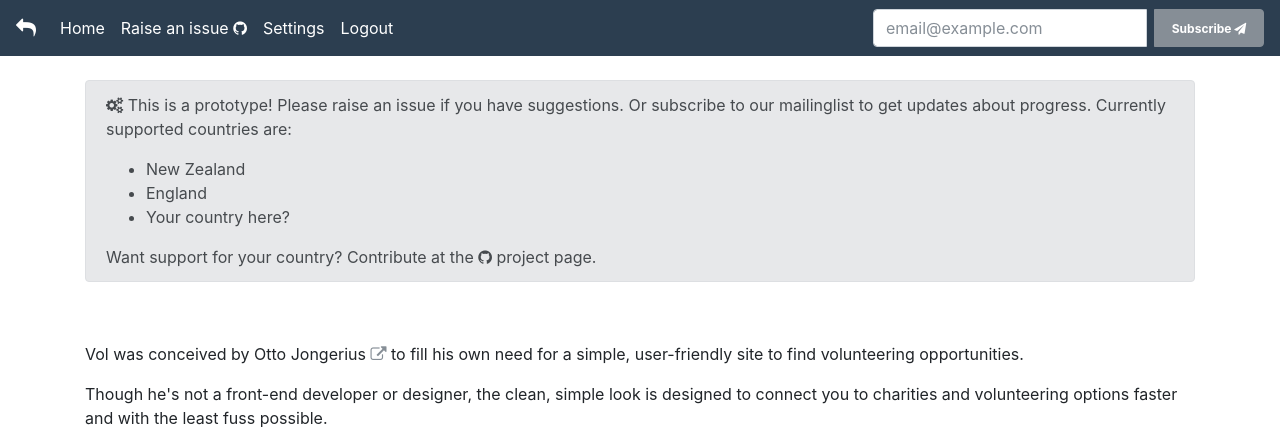
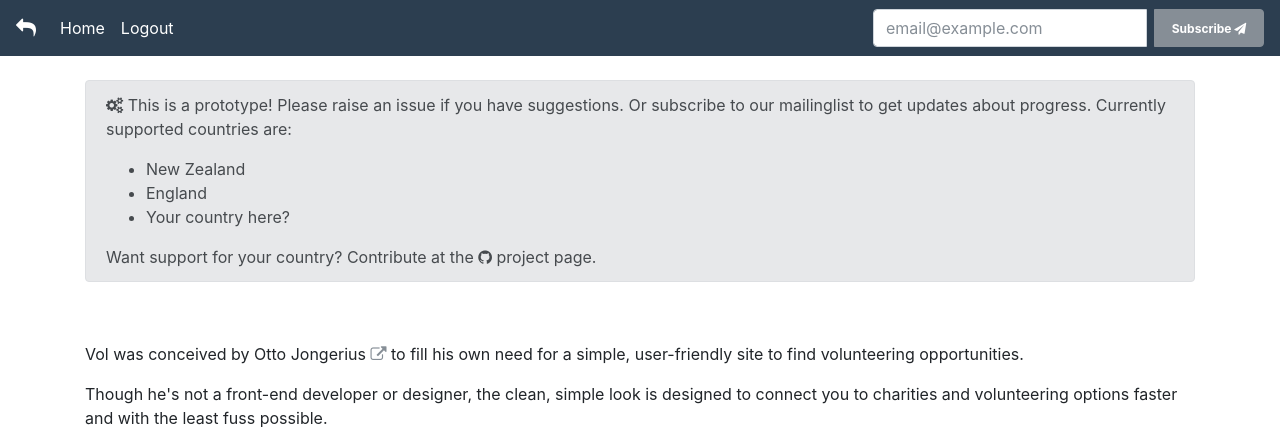
Before and after one commit to volCommunity/vol-django, a Django app: page /about in a window 1280 px wide. Shown: the top 427 px of the page. Run offline with Django 3.2, Linux system fonts and the light colour scheme; the visitor is signed in with stand-in values (Sample User, id 1); some libraries are stand-ins or nearby versions.

Commit message:
Remove link to sub par settings page. More navbar clean up by removing "raise issue" link.

```diff
--- a/vol/templates/vol/base.html
+++ b/vol/templates/vol/base.html
@@ -34,16 +34,7 @@
                 <a class="nav-link" href="/">Home</a>
             </li>
             <li class="nav-item active">
-                <a class="nav-link" href="https://github.com/volCommunity/vol-django/issues" target="_blank">
-                    <span>Raise an issue <i class="fa fa-github" aria-hidden="true"> </i></span>
-                </a>
-            </li>
-            <li class="nav-item active">
                 {% if user.is_authenticated %}
-                        <a class="nav-link" href="/settings">
-                            <span>Settings</span>
-                        </a>
-                    </li>
                     <li class="nav-item active">
                     <a class="nav-link" href="/logout">
                         <span>Logout</span>
@@ -90,6 +81,7 @@
         </ul>
 
         Want support for your country? Contribute at the <i class="fa fa-github" aria-hidden="true"> </i> project page.
+
     </div>
 
 </div>
```
